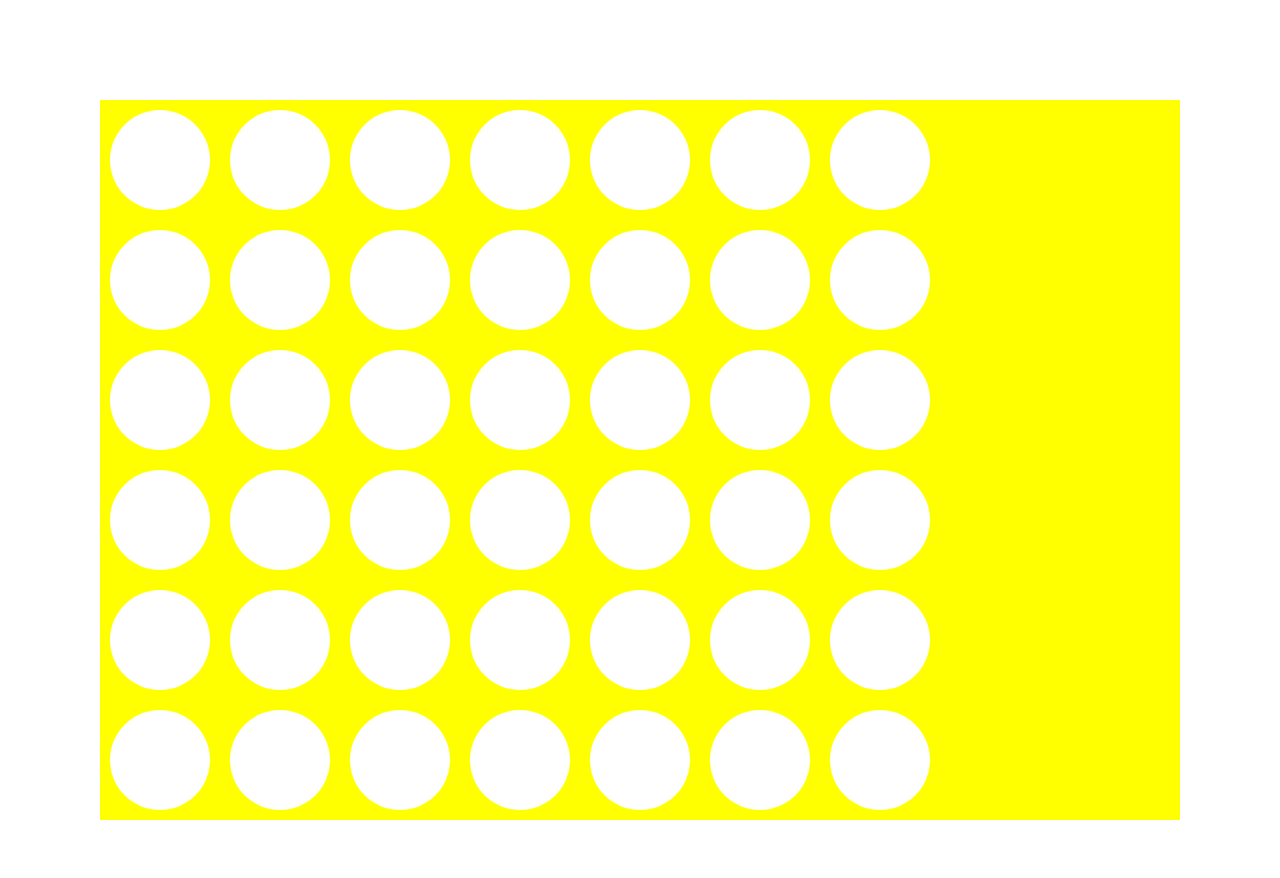
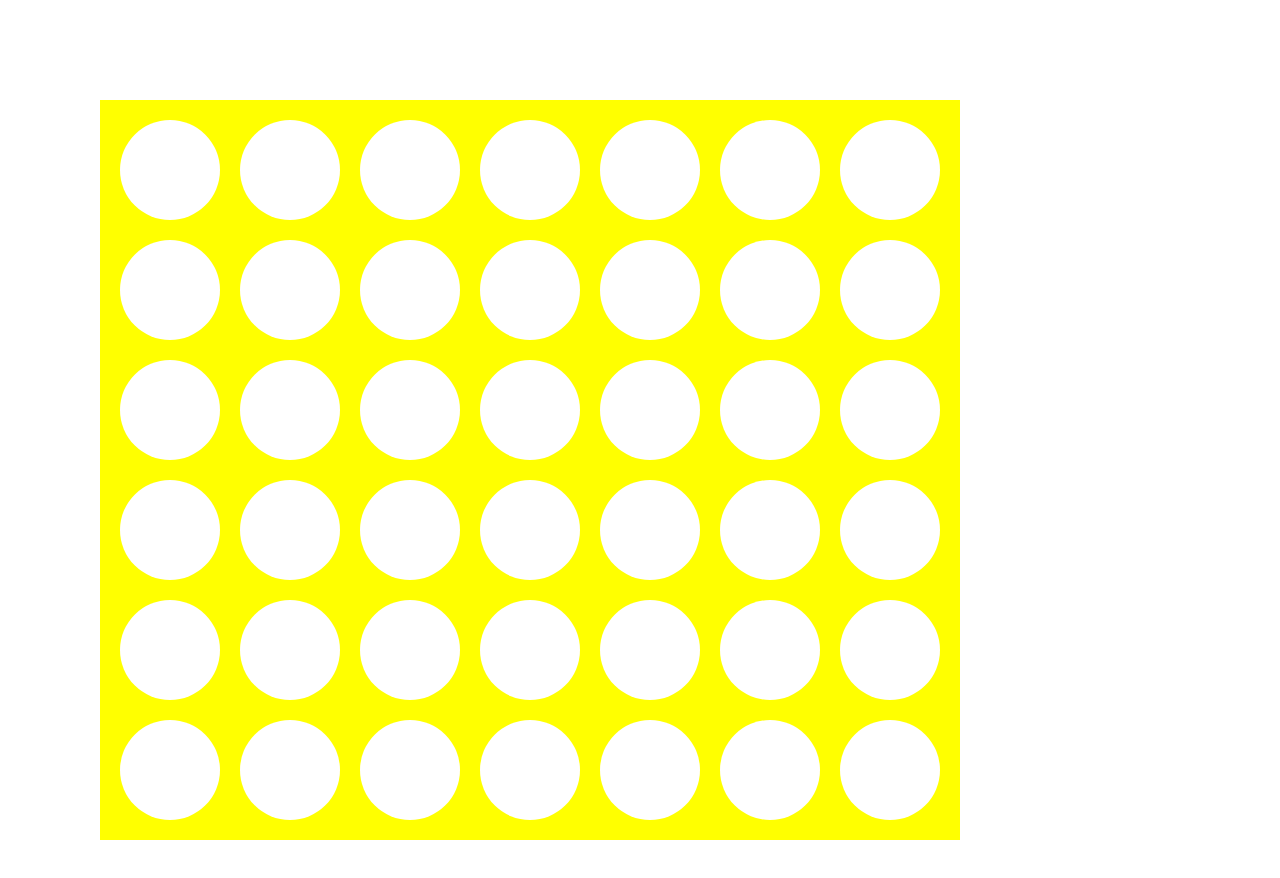
Before and after one commit to ConConRob/connect4-with-React, a React (Create React App) app: page / in a window 1280 px wide. Shown: the top 878 px of the page. Built offline with nearby package versions, Linux system fonts and the light colour scheme.

Commit message:
broke main app into smaller components

```diff
--- a/src/Components/Board.jsx
+++ b/src/Components/Board.jsx
@@ -1,5 +1,5 @@
 import React from 'react';
-import BoardPosition from './BoardPosition';
+import PlayBoard from './PlayBoard';
 import initBoardState from './initial-board-state';
 import './board.css'
 export default class Board extends React.Component {
@@ -9,19 +9,7 @@ export default class Board extends React.Component {
   render() {
     return (
       <div className="play-area">
-      {
-        this.state.board.map(row => {
-          return (
-            <div className="row">
-              {
-              row.map(position => {
-                return <BoardPosition  stateOfPosition={position}/>
-              })
-              }
-            </div>
-          )
-        })
-      }
+        <PlayBoard boardState={this.state.board} />
       </div>
     )
   }
--- /dev/null
+++ b/src/Components/PlayBoard.jsx
@@ -0,0 +1,22 @@
+import React from 'react';
+import BoardPosition from './BoardPosition';
+
+export default function PlayBoard({boardState}){
+    return(
+        <div className="play-board">
+            {
+              boardState.map(row => {
+                return (
+                  <div className="row">
+                    {
+                    row.map(position => {
+                      return <BoardPosition  stateOfPosition={position}/>
+                    })
+                    }
+                  </div>
+                )
+              })
+            }
+        </div>
+    )
+}
--- a/src/Components/board.css
+++ b/src/Components/board.css
@@ -3,11 +3,12 @@
 }
 .play-area {
     margin: 100px;
-    font-size: 2rem;
-    letter-spacing: 5px;
+    display: flex;
+}
+.play-board {
     background: yellow;
+    padding: 10px;
 }
-
 
 /* =========Position CSS */
 
@@ -16,5 +17,5 @@
     height: 100px;
     background: white;
     border-radius: 100px;
-    margin: 10px;
+    margin:10px;
 }
```
